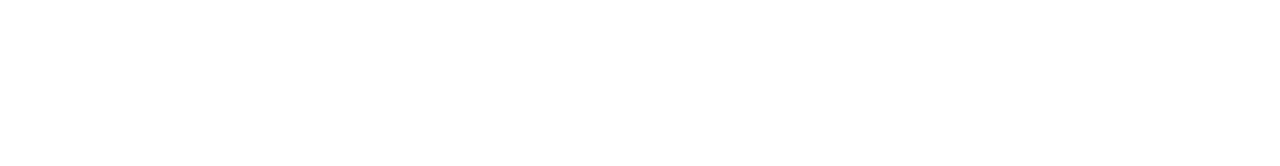
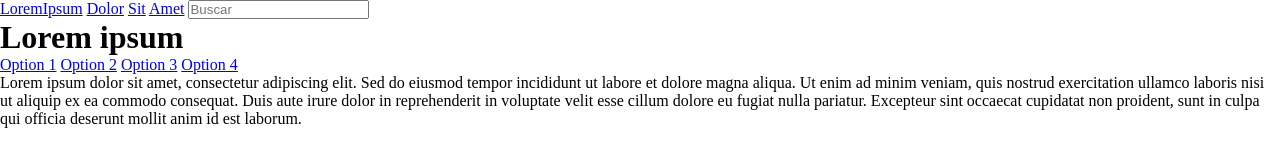
Before and after one commit to thaliaaris96/responsive-desging-con-bootstrap, a plain HTML site: page index.html in a window 1280 px wide. Drawn offline with nearby package versions, Linux system fonts and the light colour scheme.

Commit message:
probando funcionalidad

```diff
--- /dev/null
+++ b/css/style.css
@@ -0,0 +1,4 @@
+* {
+    margin: 0;
+    padding: 0;
+}
--- a/index.html
+++ b/index.html
@@ -1,11 +1,43 @@
 <!DOCTYPE html>
 <html lang="es">
+
 <head>
     <meta charset="UTF-8">
     <meta name="viewport" content="width=device-width, initial-scale=1.0">
     <title>Taller 14</title>
+    <link rel="stylesheet" href="css/style.css">
+    <link rel="stylesheet" href=<link href="https://cdn.jsdelivr.net/npm/bootstrap@5.3.2/dist/css/bootstrap.min.css" rel="stylesheet" integrity="sha384-T3c6CoIi6uLrA9TneNEoa7RxnatzjcDSCmG1MXxSR1GAsXEV/Dwwykc2MPK8M2HN" crossorigin="anonymous">
 </head>
+
 <body>
+    <div>
+        <nav class="container-nav">
+            <a href="#PagPrincipal">LoremIpsum</a>
+            <a href="#Dolor">Dolor</a>
+            <a href="#Sit">Sit</a>
+            <a href="#Amet">Amet</a>
+            <input type="search" placeholder="Buscar">
+        </nav>
+        <h1>Lorem ipsum</h1>
+        <!-- Carrusel de imagenes va aquí -->
+        <section class="conteiner-option">
+            <a href="#Option1">Option 1</a>
+            <a href="#Option2">Option 2</a>
+            <a href="#Option3">Option 3</a>
+            <a href="#Option4">Option 4</a>
+        </section>
+        <div class="div-parrafo">
+            <p>
+                Lorem ipsum dolor sit amet, consectetur adipiscing elit. Sed do eiusmod tempor incididunt ut labore et
+                dolore magna aliqua. Ut enim ad minim veniam, quis nostrud exercitation ullamco laboris nisi ut aliquip
+                ex ea commodo consequat. Duis aute irure dolor in reprehenderit in voluptate velit esse cillum dolore eu
+                fugiat nulla pariatur. Excepteur sint occaecat cupidatat non proident, sunt in culpa qui officia
+                deserunt mollit anim id est laborum.
+            </p>
+        </div>
+    </div>
+    <script src="js/index.js"></script>
+    <script src="https://cdn.jsdelivr.net/npm/bootstrap@5.3.2/dist/js/bootstrap.bundle.min.js" integrity="sha384-C6RzsynM9kWDrMNeT87bh95OGNyZPhcTNXj1NW7RuBCsyN/o0jlpcV8Qyq46cDfL" crossorigin="anonymous"></script>
+</body>
 
-</body>
 </html>
--- /dev/null
+++ b/js/index.js
@@ -0,0 +1,11 @@
+const opcionesBtn = document.getElementById('opcionesBtn');
+const opciones = document.getElementById('opciones');
+
+opcionesBtn.addEventListener('click', () => {
+    if (opcionesBtn.getAttribute('data-clicked') === "")
+        opciones.classList.add('d-none', 'd-lg-block');
+    else
+        opciones.classList.remove('d-none', 'd-lg-block');
+
+    opcionesBtn.toggleAttribute('data-clicked');
+});
```
